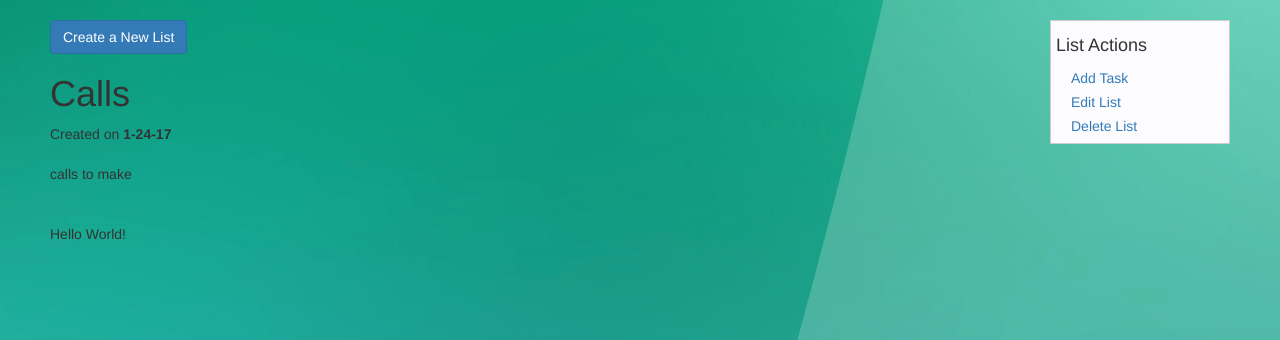
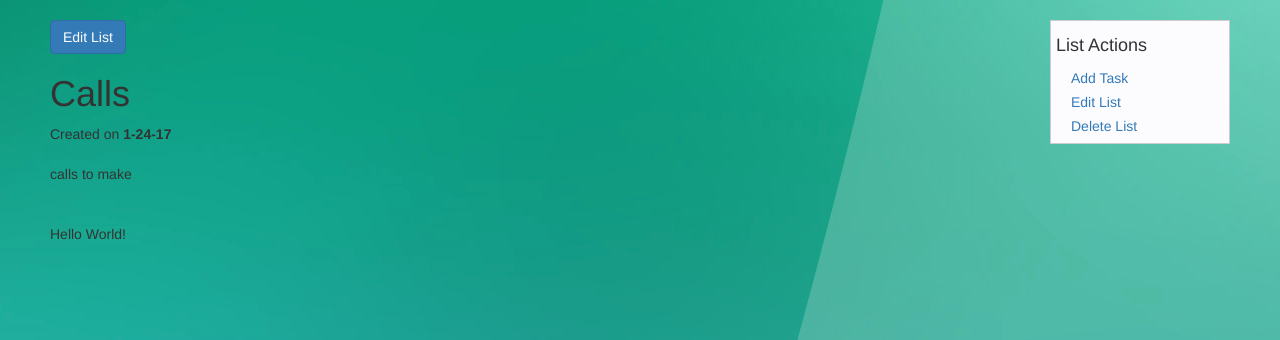
Before and after one commit to Wissa-Azmy/ToDo, a CodeIgniter app: page /ToDo/index.php/lists/show/1 in a window 1280 px wide. Shown: the part 102-442 px from the top of the page. Run offline with CodeIgniter, Linux system fonts and the light colour scheme; a user stored in the database is signed in; data comes from the database, SQL or seed files in the repository; some libraries are stand-ins or nearby versions.

Commit message:
list show page query problem solved, the delete method added to both the controller and model, stil working on the UI

```diff
--- a/application/views/lists/index.php
+++ b/application/views/lists/index.php
@@ -27,7 +27,7 @@
 <?php endforeach; ?>
 </ul>
 </br>
-<p><a href="#" id="create_list" class="btn btn-primary create_task"> Create a List</a></p>
+<p><a href="#" id="create_list" class="btn btn-primary create_list"> Create a List</a></p>
 
 
 
--- a/application/views/lists/show.php
+++ b/application/views/lists/show.php
@@ -7,7 +7,7 @@
 	<li><a onclick="return confirm('Are you Sure?')" href="http:/localhost/ToDo/index.php/tasks/delete/<?php echo $list->id; ?>">Delete List</a></li>
 </ul>
 
-<p><a href="#" id="edit_list" class="btn btn-primary edit_list"> Create a New List</a></p>
+<p><a href="#" id="edit_list" class="btn btn-primary edit_list"> Edit List</a></p>
 
 <h1><?php echo $list->list_name; ?></h1>
 Created on <strong><?php echo date('n-j-y', strtotime($list->create_date)); ?></strong>
```
Also changed, not shown: public/js/app.js (added).
